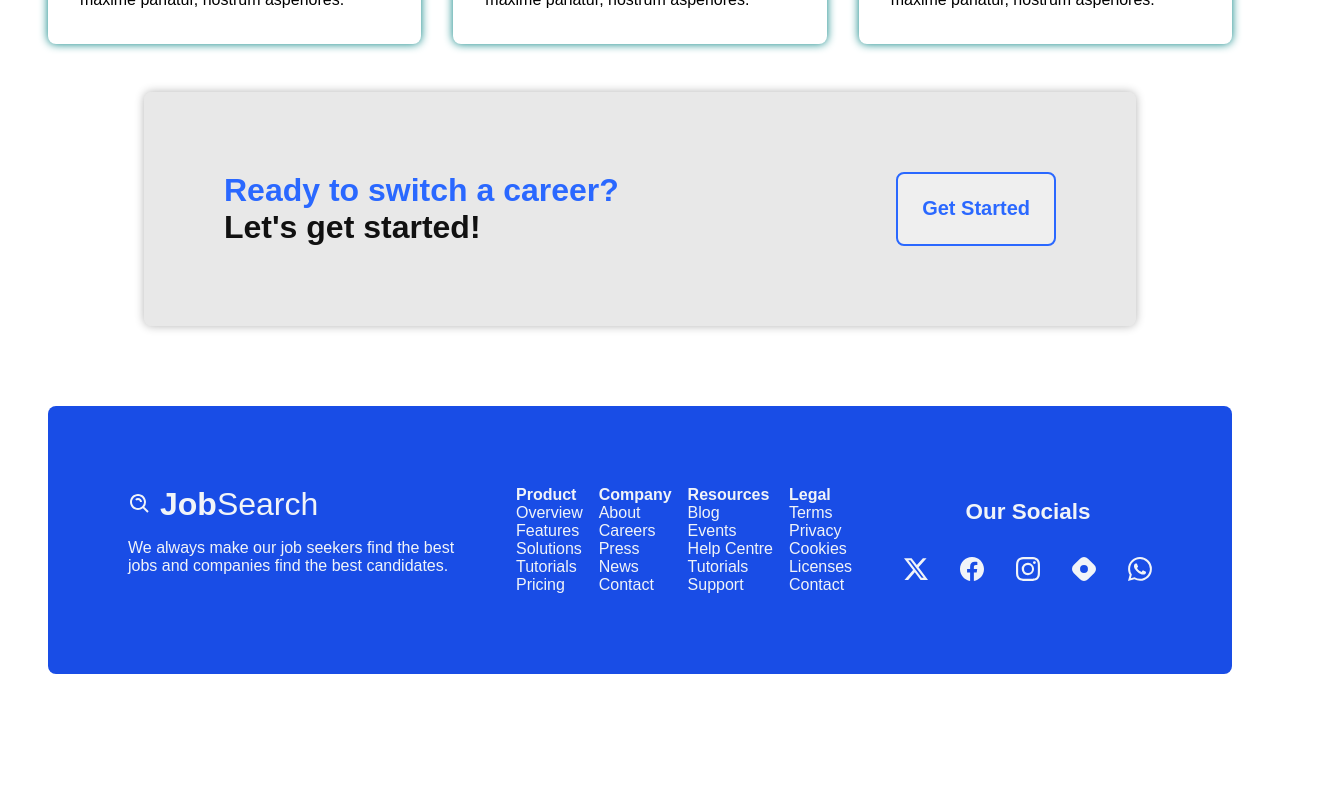
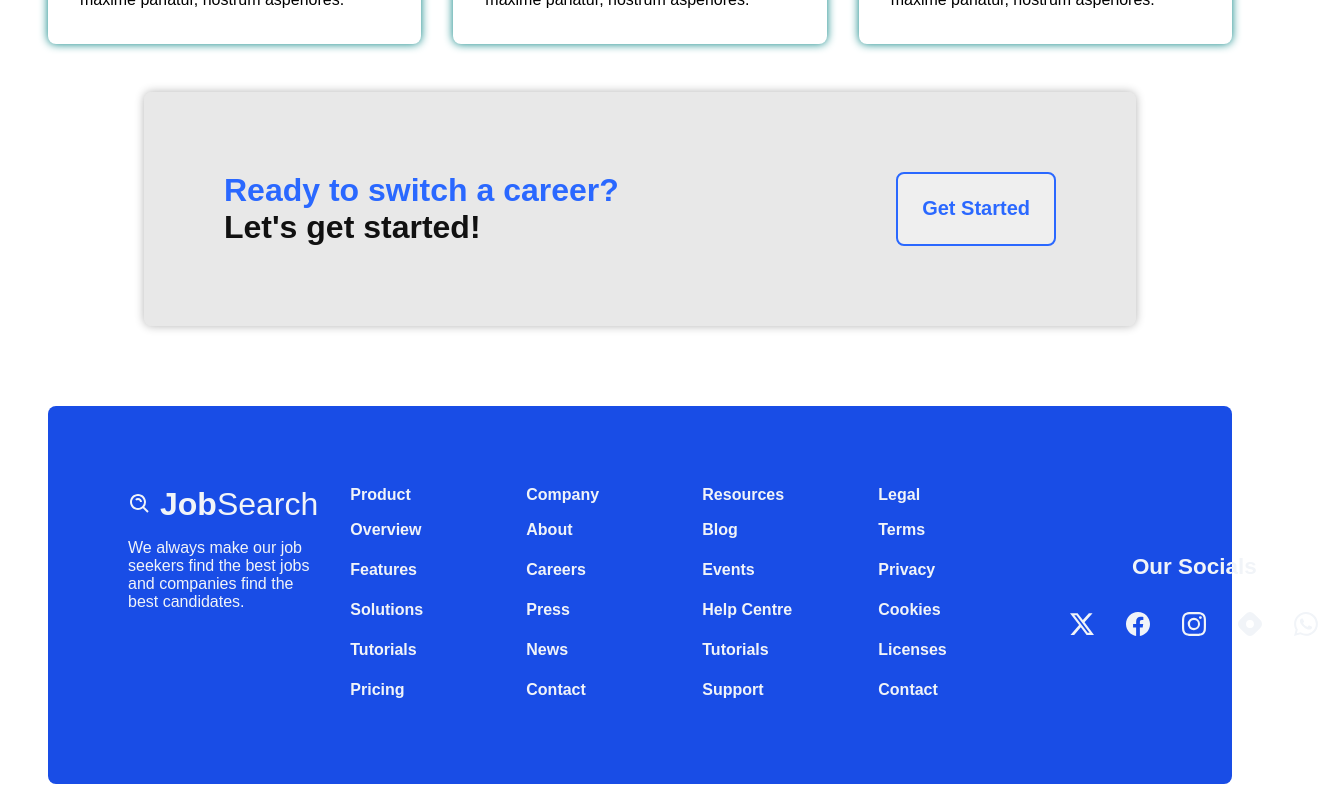
Before and after one commit to octocatblain/codsoft, a React (Create React App) app in the folder jobsearch/: page / in a window 1280 px wide. Shown: the part 2085-2885 px from the top of the page, 1318 px wide, since content can reach past the window. Before the commit the page ends 2775 px from the top, so only its background shows below. Built offline with nearby package versions, Linux system fonts and the light colour scheme.

Commit message:
fix: correct css links column selector

```diff
--- a/jobsearch/src/Components/Footer/Footer.css
+++ b/jobsearch/src/Components/Footer/Footer.css
@@ -39,7 +39,7 @@
         font-size: 1rem;
         flex: 1;
 
-        .inks_column {
+        .links_column {
             display: flex;
             width: 10rem;
             flex-direction: column;
```
